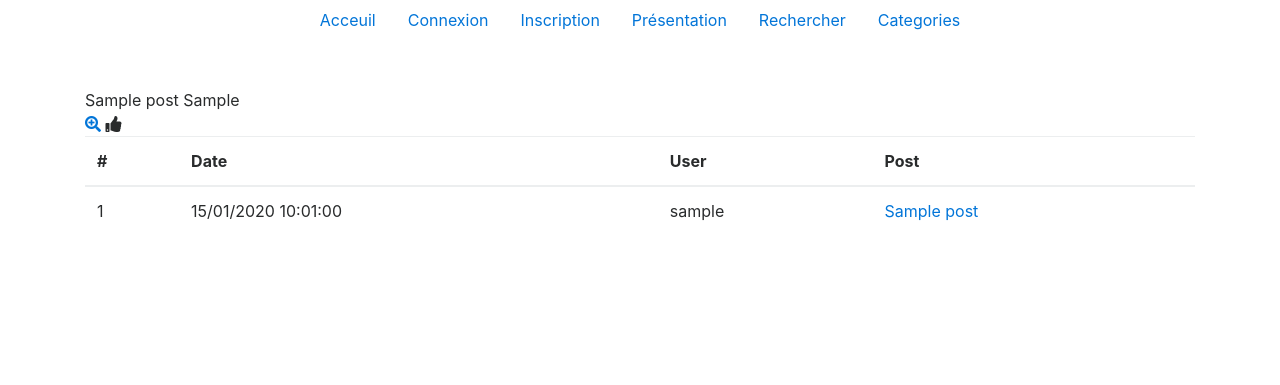
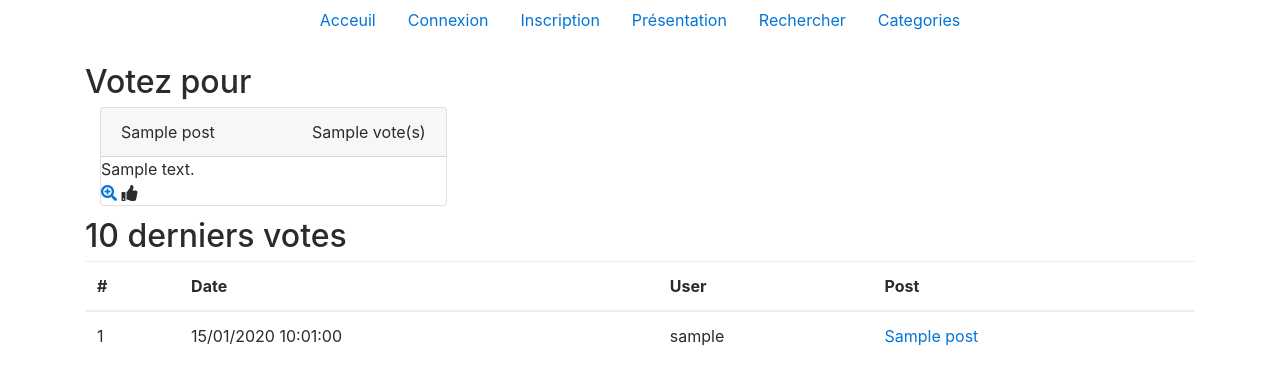
Before and after one commit to tcrepy/mim_symfony, a Symfony app: template templates/default/index.html.twig in a window 1280 px wide. Shown: the top 385 px of the page. Run offline with Twig, Linux system fonts and the light colour scheme; the template is opened without the code that fills it: most values are stand-ins (such as "Sample title", 1, 10 or a date in 2020); some libraries are stand-ins or nearby versions.

Commit message:
STYLING vote

```diff
--- a/templates/default/index.html.twig
+++ b/templates/default/index.html.twig
@@ -3,24 +3,35 @@
 
 {% block body %}
     <div class="example-wrapper">
+        <h2>Votez pour</h2>
         <div>
+            <div class="container">
+                <div class="card-columns">
                     {% for post in posts %}
                         <div class="post" data-id="{{ post.id }}">
+                            <div class="">
+                                <div class="card panel-default ">
+                                    <div class="card-header">{{ post.name }} <div class="float-right">{{ post.getNbVote }} vote(s)</div></div>
+                                    <div class="card-body">
+                                        {{ post.content }}
                                         <img src="{{ vich_uploader_asset(post, 'imageFile') }}" height="150px">
-                    <div class="bottom">
-                        <span class="name">{{ post.name }}</span>
-                        <span class="vote_number">{{ post.getNbVote }}</span>
                                         <div class="actions">
-                            <span class="look"><a href="{{ url('details', {'slug': post.name}) }}"><i class="fas fa-search-plus"></i></a></span>
+                                            <span class="look"><a href="{{ url('details', {'slug': post.name}) }}"><i
+                                                            class="fas fa-search-plus"></i></a></span>
                                             <span class="vote"><i class="fas fa-thumbs-up"></i></span>
+                                        </div>
+                                    </div>
                                 </div>
                             </div>
                         </div>
                     {% endfor %}
                 </div>
             </div>
+        </div>
+    </div>
 
     <div class="wrapper">
+        <h2>10 derniers votes</h2>
         <table class="table">
             <thead>
             <tr>
```
Also changed, not shown: templates/default/topCategory.html.twig (+11 -3 lines). Lines whose indentation alone changed are shown as unchanged.
